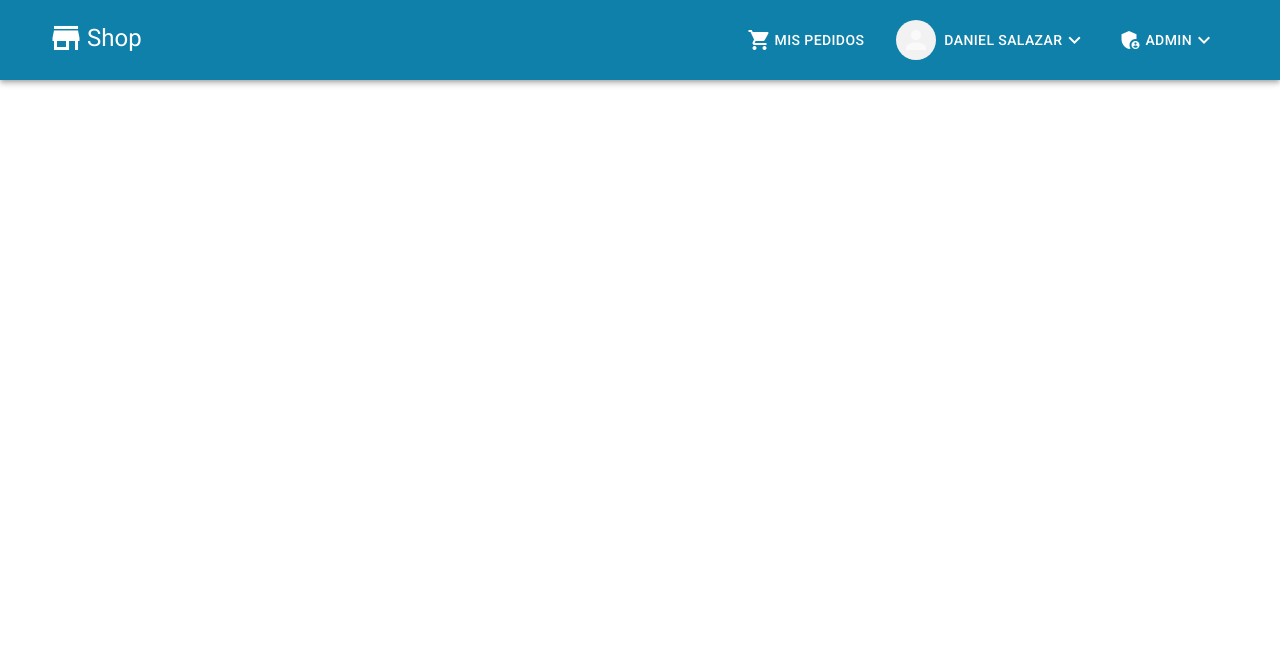
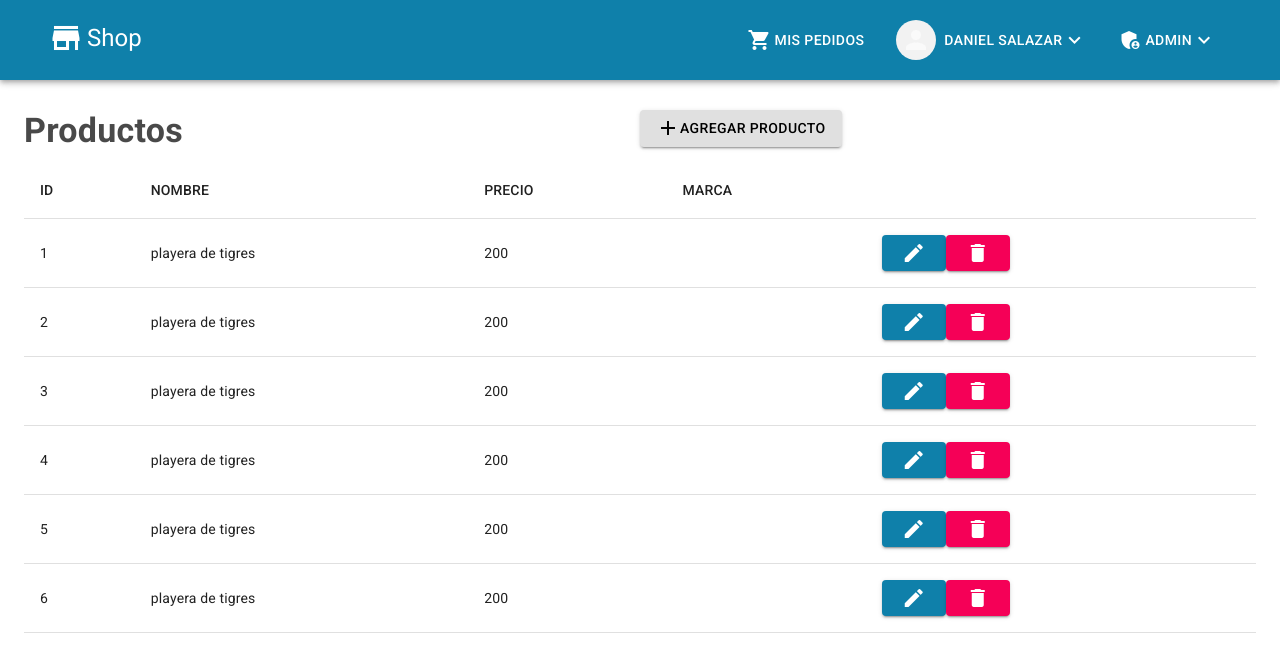
Before and after one commit to Dsniels/Frontend-market, a React (Create React App) app: page /admin/listaProductos in a window 1280 px wide. Shown: the top 672 px of the page. Built offline with nearby package versions, Linux system fonts and the light colour scheme.

Commit message:
Listado de productos para admin

```diff
--- a/src/App.js
+++ b/src/App.js
@@ -13,6 +13,7 @@ import OrdenCompra from "./Componentes/Pantallas/OrdenCompra";
 import Perfil from "./Componentes/Seguridad/Perfil";
 import Usuarios from "./Componentes/Pantallas/Admin/Usuarios";
 import EditarUsuario from "./Componentes/Pantallas/Admin/EditarUsuario";
+import ListaProductos from "./Componentes/Pantallas/Admin/ListaProductos";
 
 
 function App() {
@@ -31,6 +32,7 @@ function App() {
           <Route exact path = "/perfil" component ={Perfil}/>
           <Route exact path = "/admin/Usuarios" component ={Usuarios}/>
           <Route exact path = "/admin/Usuarios/:id" component ={EditarUsuario}/>
+          <Route exact path = "/admin/listaProductos" component ={ListaProductos}/>
        </Switch>
       </Router>
 
--- a/src/Componentes/Navegacion/Desktop/MenuAdmin.js
+++ b/src/Componentes/Navegacion/Desktop/MenuAdmin.js
@@ -52,7 +52,7 @@ const MenuAdmin = () => {
                         </Link>
                     </MenuItem>
                     <MenuItem className={classes.listItem} onClick={handleClose}>
-                        <Link className={classes.LinkBarmobile} to="/">
+                        <Link className={classes.LinkBarmobile} to="/admin/listaProductos">
                             <ListItemIcon className={classes.listItemIcon}>
                                 <Icon>storefront</Icon>
                             </ListItemIcon>
--- /dev/null
+++ b/src/Componentes/Pantallas/Admin/ListaProductos.js
@@ -0,0 +1,64 @@
+import React from "react";
+import useStyles from "../../../Theme/useStyles";
+import { Button, Container, Grid, Icon, Table, TableBody, TableCell, TableContainer, TableHead, TableRow, Typography } from "@material-ui/core";
+import { productoArray } from "../../Data/DataPrueba";
+
+const ListaProductos = () => {
+    const productos = productoArray;
+    const classes = useStyles();
+
+    return(
+        <Container className={classes.containermt}>
+            <Grid container>
+                <Grid item lg={6} sm={6} xs={12}>
+                    <Typography variant="h4" className={classes.text_title}>
+                        Productos
+                    </Typography>
+                </Grid>
+                <Grid item lg={6} sm={6} xs={12}>
+                    <Button variant="contained"
+                    color="inherit"
+                    className={classes.buttonAgregar}>
+                    <Icon>add</Icon>
+                    Agregar producto
+                    </Button>
+                </Grid>
+            </Grid>
+            <TableContainer>
+                <Table>
+                    <TableHead>
+                        <TableRow>
+                            <TableCell>ID</TableCell>
+                            <TableCell>NOMBRE</TableCell>
+                            <TableCell>PRECIO</TableCell>
+                            <TableCell>MARCA</TableCell>
+                            <TableCell></TableCell>
+                        </TableRow>
+                    </TableHead>
+                    <TableBody>{productos.map((producto) => (
+                        <TableRow key={producto.key}>
+                            <TableCell>{producto.key}</TableCell>
+                            <TableCell>{producto.titulo}</TableCell>
+                            <TableCell>{producto.precio}</TableCell>
+                            <TableCell>{producto.marca}</TableCell>
+                            <TableCell>
+                                <Button variant="contained"
+                                color="primary">
+                                    <Icon>edit</Icon>
+                                </Button>
+                                <Button variant="contained"
+                                color="secondary">
+                                    <Icon>delete</Icon>
+                                </Button>
+                            </TableCell>
+                        </TableRow>
+                    ))}</TableBody>
+                </Table>
+
+            </TableContainer>
+        </Container>
+
+    );
+};
+
+export default ListaProductos;
```
